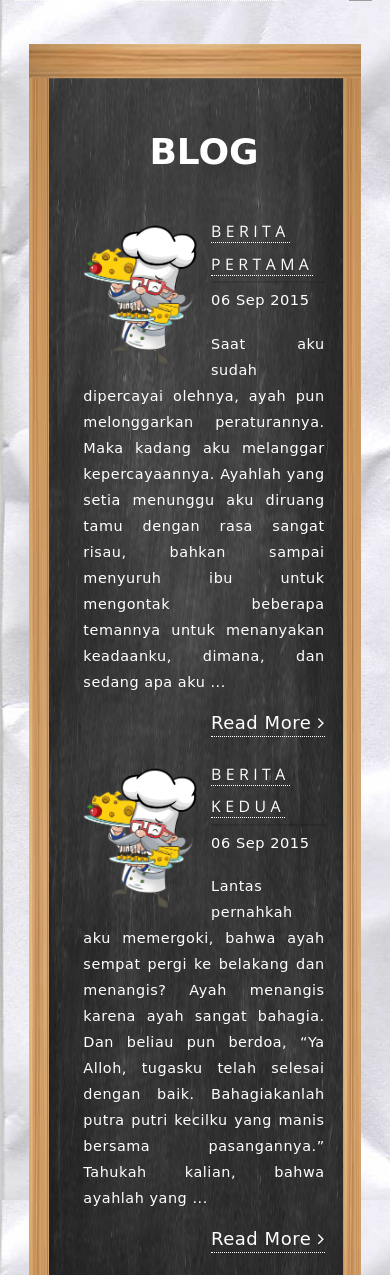
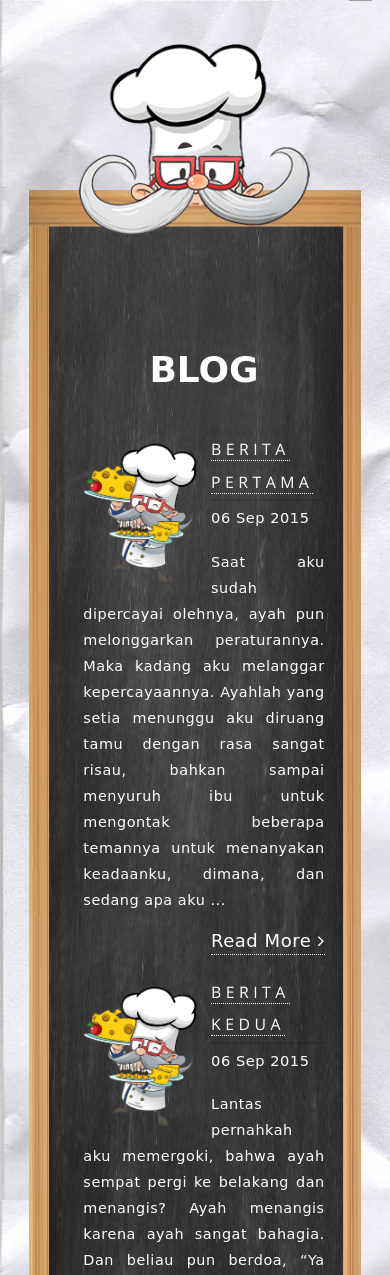
Before and after one commit to rafanwij/blog, a CodeIgniter app: page /database/index.php/blogpost/older in a window 390 px wide. Shown: the part 44-1319 px from the top of the page. Run offline with CodeIgniter, Linux system fonts and the light colour scheme; data comes from the database, SQL or seed files in the repository; some libraries are stand-ins or nearby versions; grey boxes are pictures that could not be loaded.

Commit message:
benerin background blogpost

```diff
--- a/application/assets/css/mainBlog.css
+++ b/application/assets/css/mainBlog.css
@@ -1,10 +1,10 @@
 #blogBackground
 {
-	background-image: -moz-linear-gradient(top, rgba(0,0,0,0), rgba(0,0,0,0)), url("../pic/blogbackground.png") no-repeat !important;
-	background-image: -webkit-linear-gradient(top, rgba(0,0,0,0), rgba(0,0,0,0)), url("../pic/blogbackground.png") no-repeat !important;
-	background-image: -ms-linear-gradient(top, rgba(0,0,0,0), rgba(0,0,0,1)), url("../pic/blogbackground.png") no-repeat !important;
-	background-image: linear-gradient(top, rgba(0,0,0,0), rgba(0,0,0,0)), url("../pic/blogbackground.png") no-repeat !important;
-	background-image: url("../pic/blogbackground.png");
+	background-image: -moz-linear-gradient(top, rgba(0,0,0,0), rgba(0,0,0,0)), url("../pic/papan.png") no-repeat !important;
+	background-image: -webkit-linear-gradient(top, rgba(0,0,0,0), rgba(0,0,0,0)), url("../pic/papan.png") no-repeat !important;
+	background-image: -ms-linear-gradient(top, rgba(0,0,0,0), rgba(0,0,0,1)), url("../pic/papan.png") no-repeat !important;
+	background-image: linear-gradient(top, rgba(0,0,0,0), rgba(0,0,0,0)), url("../pic/papan.png") no-repeat !important;
+	background-image: url("../pic/papan.png");
 	background-size: 100% 100% !important;
 	width: 100% !important;
 	margin: 0 auto !important;
@@ -19,6 +19,12 @@
     font-weight: 400;
     color: #fff;
 	text-transform: none !important;
+}
+
+#chefPic
+{
+	width:40% !important;
+	margin-bottom: -3.5em !important;
 }
 
 .wrapper.style1 {
@@ -144,18 +150,22 @@ header.major h2
 
 @media screen and (max-width: 1070px)
 {
+	#chefPic
+	{
+		width:50% !important;
+		margin-bottom: -3.9em !important;
+	}
 	#blogTitle
 	{
 		margin-top: 4.5em !important;
 	}
 	#blogBackground
 	{
-		background-image: url("../pic/blogBackgroundhp.png") !important;
-		padding:6em 6em 7em 10em !important;
+		padding:0.5em 4em 7em 5em !important;
 	}
 }
 
-@media screen and (max-width: 870px)
+@media screen and (max-width: 660px)
 {
 	#blogTitle
 	{
@@ -163,29 +173,20 @@ header.major h2
 	}
 }
 
-
-@media screen and (max-width: 660px)
+@media screen and (max-width: 600px)
 {
+	#chefPic
+	{
+		width:70% !important;
+		margin-bottom: -3.5em !important;
+	}
 	#blogTitle
 	{
-		margin-top: 7.5em !important;
+		margin-top: 2em !important;
 	}
 	#blogBackground
 	{
-		padding:6em 4em 7em 5em !important;
-	}
-}
-
-@media screen and (max-width: 600px)
-{
-	#blogTitle
-	{
-		margin-top: 0em !important;
-	}
-	#blogBackground
-	{
-		background-image: url('../pic/blogbackgroundpjg.png') !important;
-		padding:6em 4em 7em 5em !important;
+		padding:8em 4em 7em 5em !important;
 	}
 }
 
@@ -197,6 +198,7 @@ header.major h2
 	}
 	#blogBackground
 	{
-		padding:6em 2em 7em 3em !important;
+		background-image: url('../pic/blogbackgroundpjg.png');
+		padding:6em 2em 9em 3em !important;
 	}
 }
--- a/application/views/blogpost_view.php
+++ b/application/views/blogpost_view.php
@@ -57,7 +57,8 @@
 					<section id="one" class="wrapper style1 special" style="padding-top:3em; padding-bottom:5em; background-image:url('<?php echo base_url();?>application/assets/pic/paper.jpg');">
 						<div class="inner">
 							<header class="major" style="margin-bottom:0.5em;width:100%;display:inline-block;">
-								<div id="blogBackground" style="padding:28em 8em 5em 10em;height:100%;">
+								<div><img src="<?php echo base_url();?>application/assets/pic/chef.png" id="chefPic"></div>
+								<div id="blogBackground" style="padding:8em 8em 5em 10em;height:100%;margin-top:-3em;">
 									<h1 id="blogTitle" style="line-height:0em;letter-spacing:0;font-weight:0;">Blog</h1>
 									<?php echo $text ?>
 									<div style="inline-block;">
```
Also changed, not shown: application/assets/pic/blogbackground.png (deleted), application/assets/pic/blogbackgroundhp.png (deleted), application/assets/pic/papan.png (added).
